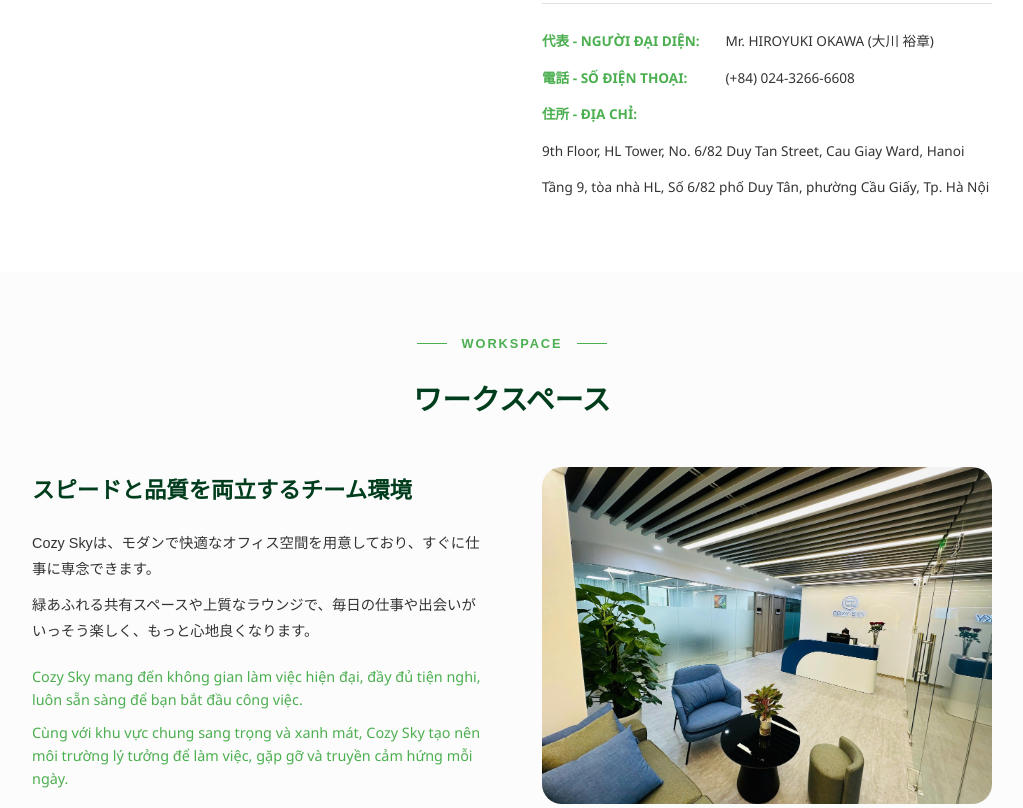
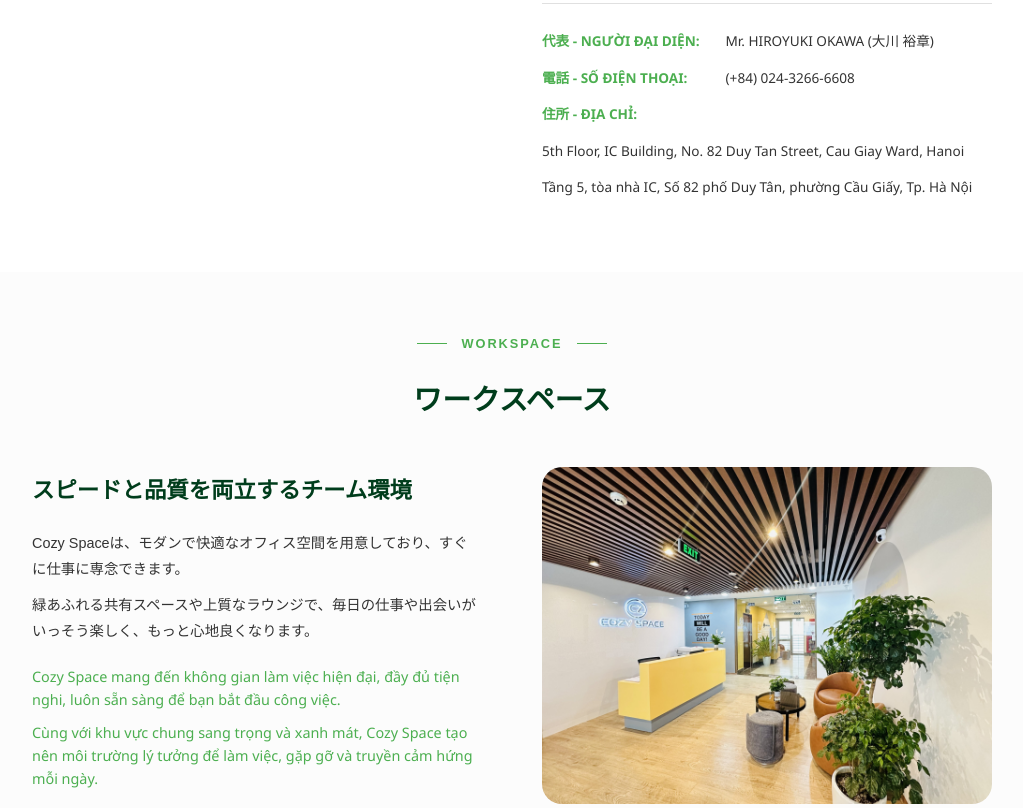
Before and after one commit to HCC-SOFT/hccvn_hp, a plain HTML site: page index.html in a window 1280 px wide. Shown: the part 2075-2883 px from the top of the page, without its empty margins (128-1151 px from the left). Drawn offline with Linux system fonts and the light colour scheme.

Commit message:
Update office and workspace details in index.html, replacing HL Tower with IC Building and renaming Cozy Sky to Cozy Space for consistency.

```diff
--- a/index.html
+++ b/index.html
@@ -110,10 +110,10 @@
                 </div>
                 <div class="office-grid">
                     <div class="office-image">
-                        <img src="img/HL-tower-crop.jpg" alt="HL Tower">
+                        <img src="img/IC-building.png" alt="IC Building">
                     </div>
                     <div class="office-info">
-                        <h3>ハノイ市カウザイ区 HLタワー</h3>
+                        <h3>ハノイ市カウザイ区 ICビル</h3>
                         <p>現在のオフィスは、ハノイ・カウザイ区の活気あるビジネス街にある近代的なビル内にあります。</p>
                         <p>周辺にはカフェやレストラン、駐車スペースもあり、アクセスしやすい便利な立地です。</p>
 
@@ -126,8 +126,8 @@
                             <p><strong class="no-wrap">代表 - NGƯỜI ĐẠI DIỆN:</strong> Mr. HIROYUKI OKAWA (大川 裕章)</p>
                             <p><strong class="no-wrap">電話 - SỐ ĐIỆN THOẠI:</strong> (+84) 024-3266-6608</p>
                             <p><strong>住所 - ĐỊA CHỈ:</strong></p>
-                            <p>9th Floor, HL Tower, No. 6/82 Duy Tan Street, Cau Giay Ward, Hanoi</p>
-                            <p>Tầng 9, tòa nhà HL, Số 6/82 phố Duy Tân, phường Cầu Giấy, Tp. Hà Nội</p>
+                            <p>5th Floor, IC Building, No. 82 Duy Tan Street, Cau Giay Ward, Hanoi</p>
+                            <p>Tầng 5, tòa nhà IC, Số 82 phố Duy Tân, phường Cầu Giấy, Tp. Hà Nội</p>
                         </div>
                     </div>
                 </div>
@@ -142,15 +142,15 @@
                 <div class="workspace-grid">
                     <div class="workspace-desc">
                         <h3>スピードと品質を両立するチーム環境</h3>
-                        <p>Cozy Skyは、モダンで快適なオフィス空間を用意しており、すぐに仕事に専念できます。</p>
+                        <p>Cozy Spaceは、モダンで快適なオフィス空間を用意しており、すぐに仕事に専念できます。</p>
                         <p>緑あふれる共有スペースや上質なラウンジで、毎日の仕事や出会いがいっそう楽しく、もっと心地良くなります。</p>
                         <div class="vn-text mt-3">
-                            <p>Cozy Sky mang đến không gian làm việc hiện đại, đầy đủ tiện nghi, luôn sẵn sàng để bạn bắt đầu công việc.</p>
-                            <p>Cùng với khu vực chung sang trọng và xanh mát, Cozy Sky tạo nên môi trường lý tưởng để làm việc, gặp gỡ và truyền cảm hứng mỗi ngày.</p>
+                            <p>Cozy Space mang đến không gian làm việc hiện đại, đầy đủ tiện nghi, luôn sẵn sàng để bạn bắt đầu công việc.</p>
+                            <p>Cùng với khu vực chung sang trọng và xanh mát, Cozy Space tạo nên môi trường lý tưởng để làm việc, gặp gỡ và truyền cảm hứng mỗi ngày.</p>
                         </div>
                     </div>
                     <div class="workspace-image">
-                        <img src="img/CozySky-LeTan.jpg" alt="Workspace">
+                        <img src="img/CozySpace-LeTan.jpg" alt="Workspace">
                     </div>
                 </div>
             </div>
```
Also changed, not shown: img/CozySpace-LeTan.jpg (added), 1 other file.
